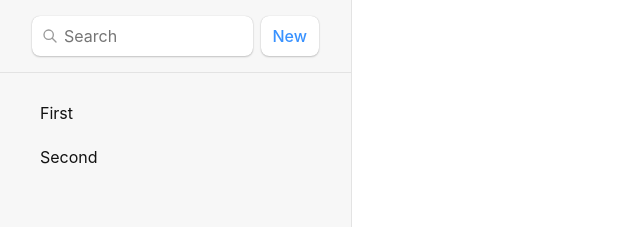
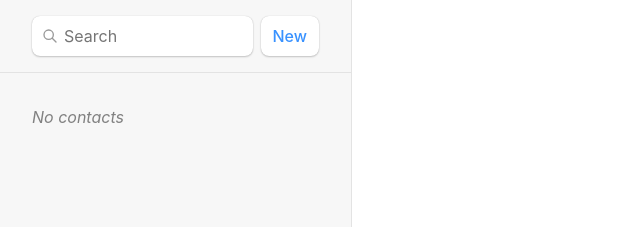
Before and after one commit to Sinac0de/RRD-Conacts-List, a React (Vite) app: page / in a window 1280 px wide. Shown: the top 227 px of the page, without its empty margins (0-640 px from the left). Built offline with nearby package versions, Linux system fonts and the light colour scheme.

Commit message:
Create the action and change <form> to <Form>

```diff
--- a/src/routes/root.jsx
+++ b/src/routes/root.jsx
@@ -1,12 +1,18 @@
-import { Link, Outlet } from "react-router-dom";
-import { getContacts } from "../contacts";
+import { Link, Outlet, useLoaderData, Form } from "react-router-dom";
+import { getContacts, createContact } from "../contacts";
 
 export async function loader() {
   const contacts = await getContacts();
   return { contacts };
 }
 
+export async function action() {
+  const contacts = await createContact();
+  return { contacts };
+}
+
 export default function Root() {
+  const { contacts } = useLoaderData();
   return (
     <>
       <div id="sidebar">
@@ -23,19 +29,33 @@ export default function Root() {
             <div id="search-spinner" aria-hidden hidden={true} />
             <div className="sr-only" aria-live="polite"></div>
           </form>
-          <form method="post">
+          <Form method="post">
             <button type="submit">New</button>
-          </form>
+          </Form>
         </div>
         <nav>
-          <ul>
-            <li>
-              <Link to={`/contacts/1`}>First</Link>
-            </li>
-            <li>
-              <Link to={`/contacts/2`}>Second</Link>
-            </li>
-          </ul>
+          {contacts.length ? (
+            <ul>
+              {contacts.map((contact) => {
+                <li key={contact.id}>
+                  <Link to={`/contacts/${contact.id}`}>
+                    {contact.first || contact.last ? (
+                      <>
+                        {contact.first} {contact.last}
+                      </>
+                    ) : (
+                      <i>No Name</i>
+                    )}
+                  </Link>
+                </li>;
+              })}
+            </ul>
+          ) : (
+            <p>
+              <i>No contacts</i>
+            </p>
+          )}
+          <ul></ul>
         </nav>
       </div>
       <div id="detail">
```
